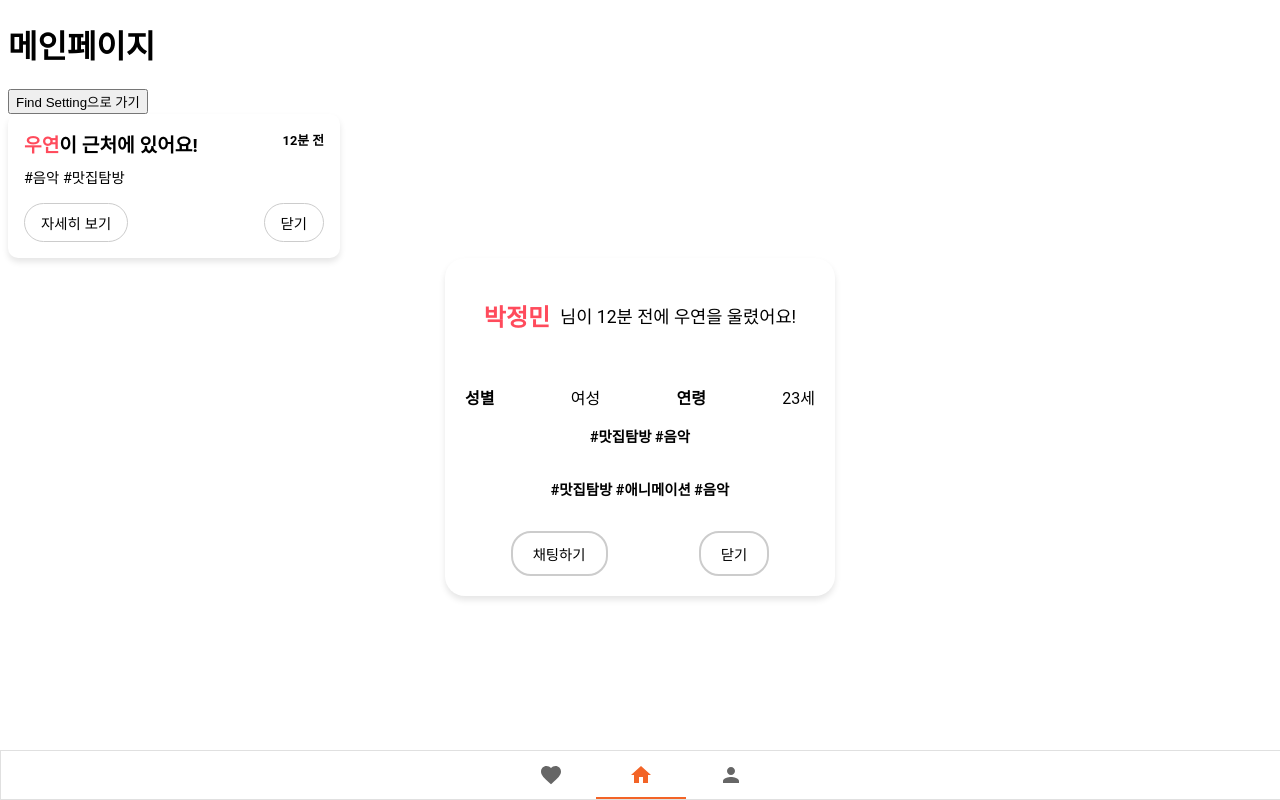
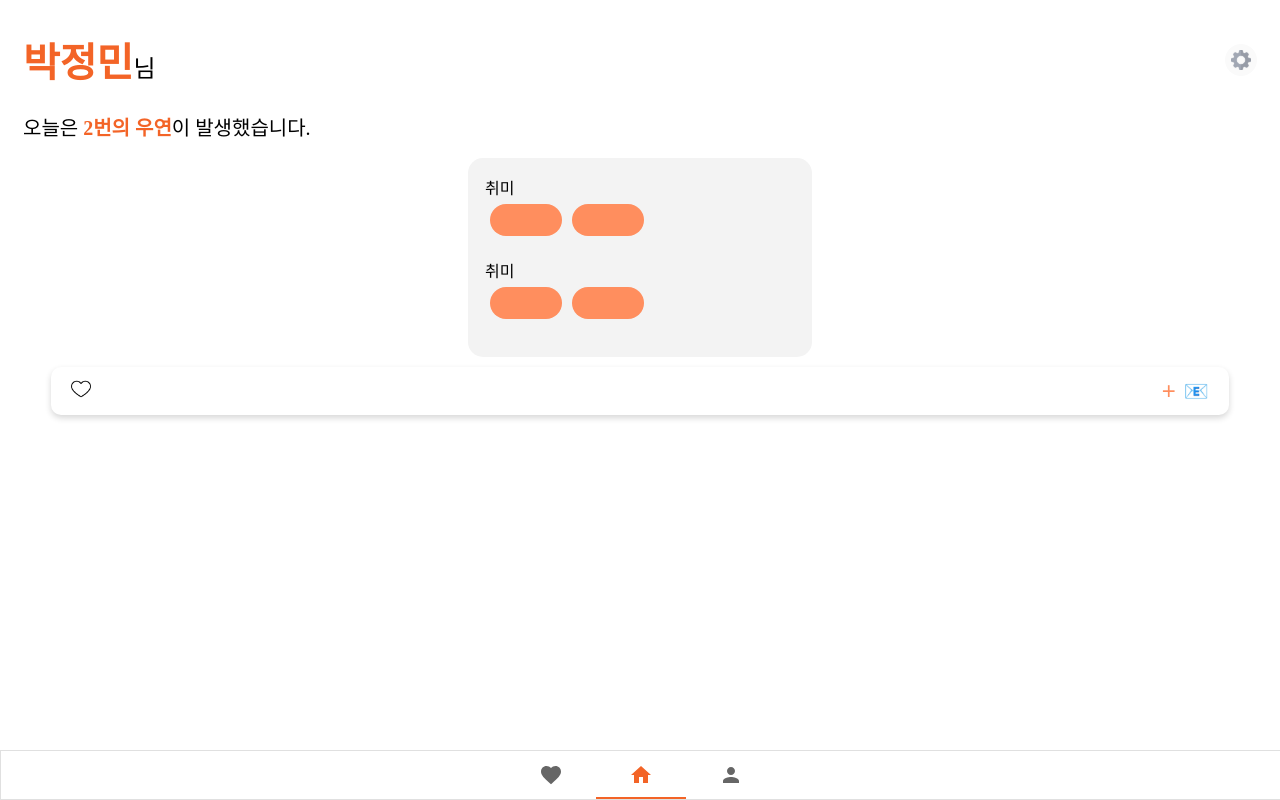
Before and after one commit to 14KGun/5KY, a React (Vite) app in the folder web/: page / in a window 1280 px wide. Built offline with nearby package versions, Linux system fonts and the light colour scheme; a web font is replaced by a local one.

Commit message:
change main page

```diff
--- a/web/src/components/Profile.jsx
+++ b/web/src/components/Profile.jsx
@@ -1,97 +1,136 @@
-import React from 'react';
-import styled from 'styled-components';
+import React from "react";
+import styled from "styled-components";
+import setting from "../assets/setting.svg";
+import HistoryCard from "./HistoryCard";
 
-const ProfileContainer = styled.div`
-  background: #ffffff;
-  border-radius: 20px;
-  box-shadow: 0 4px 6px rgba(0, 0, 0, 0.1);
-  padding: 20px;
-  max-width: 350px; // Adjust width as needed
-  font-family: 'Roboto', sans-serif;
-  margin: auto;
+const Container = styled.div`
+  width: 100%;
+  height: 100%;
+  display: flex;
+  flex-direction: column;
+  align-items: center;
+`;
+
+const Names = styled.div`
+  display: flex;
+  flex-direction: row;
+  align-items: first baseline;
+`;
+
+const Setting = styled.div`
+  width: 32px;
+  height: 32px;
+  background-image: url(${setting});
+  maring &:hover {
+    cursor: pointer;
+  }
+`;
+
+const Name = styled.div`
+  font-size: 40px;
+  color: #f36427;
+  font-weight: 800;
+`;
+const Headers = styled.div`
+  display: flex;
+  flex-direction: column;
+  align-items: flex-start;
+  justify-content: flex-start;
 `;
 
 const Header = styled.div`
+  width: 100vw;
   display: flex;
+  flex-direction: row;
   align-items: center;
-  justify-content: center;
-  flex-wrap: wrap;
-  margin-bottom: 2rem;
+  justify-content: space-between;
+  font-size: 24px;
+  padding: 23px;
+  box-sizing: border-box;
 `;
-
-const Title = styled.h2`
-  color: #ff4b5c; // Adjust the color to match the design
-  font-size: 1.5rem;
-  font-weight: bold;
-  margin-right: 10px; // Add some space between the title and the description
-`;
-
-const Description = styled.p`
-  color: #000;
-  font-size: 1.1rem;
-  font-weight: normal;
-`;
-
 
 const Info = styled.div`
   display: flex;
-  justify-content: space-between;
-  font-size: 1rem;
-  margin-bottom: 1rem;
-  & > span {
-    font-weight: bold;
-  }
+  flex-direction: row;
+  align-items: flex-start;
+  justify-content: flex-start;
+  font-size: 20px;
+  font-weight: 500;
+  padding-left: 23px;
+  box-sizing: border-box;
+`;
+
+const Bold = styled.div`
+  font-weight: 600;
+  color: #f36427;
+  margin-left: 5px;
+`;
+
+const TagContainers = styled.div`
+  width: 344px;
+  height: 199px;
+  background-color: #f3f3f3;
+  margin-top: 17px;
+  border: 0px solid transparent;
+  border-radius: 15px;
+`;
+
+const TagContainer = styled.div`
+  margin: 17px;
+  display: flex;
+  flex-direction: column;
+  align-items: flex-start;
 `;
 
 const Tags = styled.div`
-  color: #000000;
-  font-size: 0.9rem;
-  font-weight: bold;
-  margin-bottom: 2rem;
-  text-align: center;
+  display: flex;
+  flex-direction: row;
+  align-items: flex-start;
+  flex-wrap: wrap;
 `;
 
-const ActionsContainer = styled.div`
-  display: flex;
-  justify-content: space-around;
-  margin-top: 1rem;
-`;
-
-const ActionButton = styled.button`
-  background: transparent;
-  border: 2px solid #ccc;
-  border-radius: 20px;
-  padding: 10px 20px;
-  font-size: 0.9rem;
-  color: #000;
-  cursor: pointer;
-  &:hover {
-    background: #f0f0f0;
-  }
+const Tag = styled.div`
+  width: 72px;
+  height: 32px;
+  background-color: #ff8e5e;
+  border: 0px solid transparent;
+  border-radius: 17px;
+  margin: 5px;
 `;
 
 const Profile = () => {
   return (
-    <ProfileContainer>
+    <Container>
+      <Headers>
         <Header>
-        <Title>박정민</Title>
-        <Description>님이 12분 전에 우연을 울렸어요!</Description>
+          <Names>
+            <Name>박정민</Name>님
+          </Names>
+          <Setting></Setting>
         </Header>
+
         <Info>
-        <span>성별</span> 여성
-        <span>연령</span> 23세
+          오늘은 <Bold>2번의 우연</Bold>이 발생했습니다.
         </Info>
+      </Headers>
+      <TagContainers>
+        <TagContainer>
+          취미
           <Tags>
-        #맛집탐방 #음악
+            <Tag></Tag>
+            <Tag></Tag>
           </Tags>
+        </TagContainer>
+        <TagContainer>
+          취미
           <Tags>
-        #맛집탐방 #애니메이션 #음악
+            <Tag></Tag>
+            <Tag></Tag>
           </Tags>
-      <ActionsContainer>
-        <ActionButton>채팅하기</ActionButton>
-        <ActionButton>닫기</ActionButton>
-      </ActionsContainer>
-    </ProfileContainer>
+        </TagContainer>
+      </TagContainers>
+      <HistoryCard></HistoryCard>
+    </Container>
   );
 };
 
--- a/web/src/screens/Main/Main.jsx
+++ b/web/src/screens/Main/Main.jsx
@@ -12,9 +12,9 @@ const Main = () => {
 
   return (
     <div>
-      <h1>메인페이지</h1>
-      <button onClick={goToFindSetting}>Find Setting으로 가기</button>
-      <Alarm></Alarm>
+      {/* <h1>메인페이지</h1> */}
+      {/* <button onClick={goToFindSetting}>Find Setting으로 가기</button> */}
+      {/* <Alarm></Alarm> */}
       <Profile></Profile>
     </div>
   );
```
Also changed, not shown: web/src/assets/setting.svg (added). Lines whose indentation alone changed are shown as unchanged.
